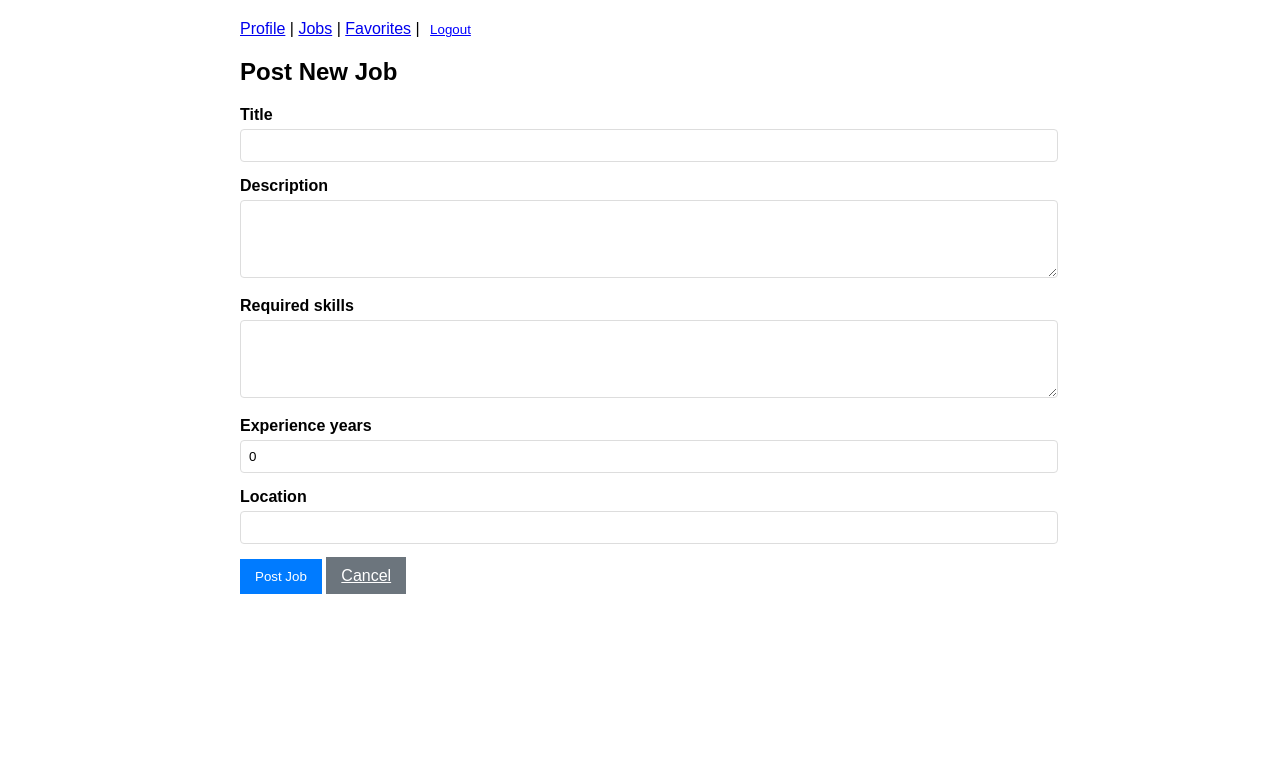
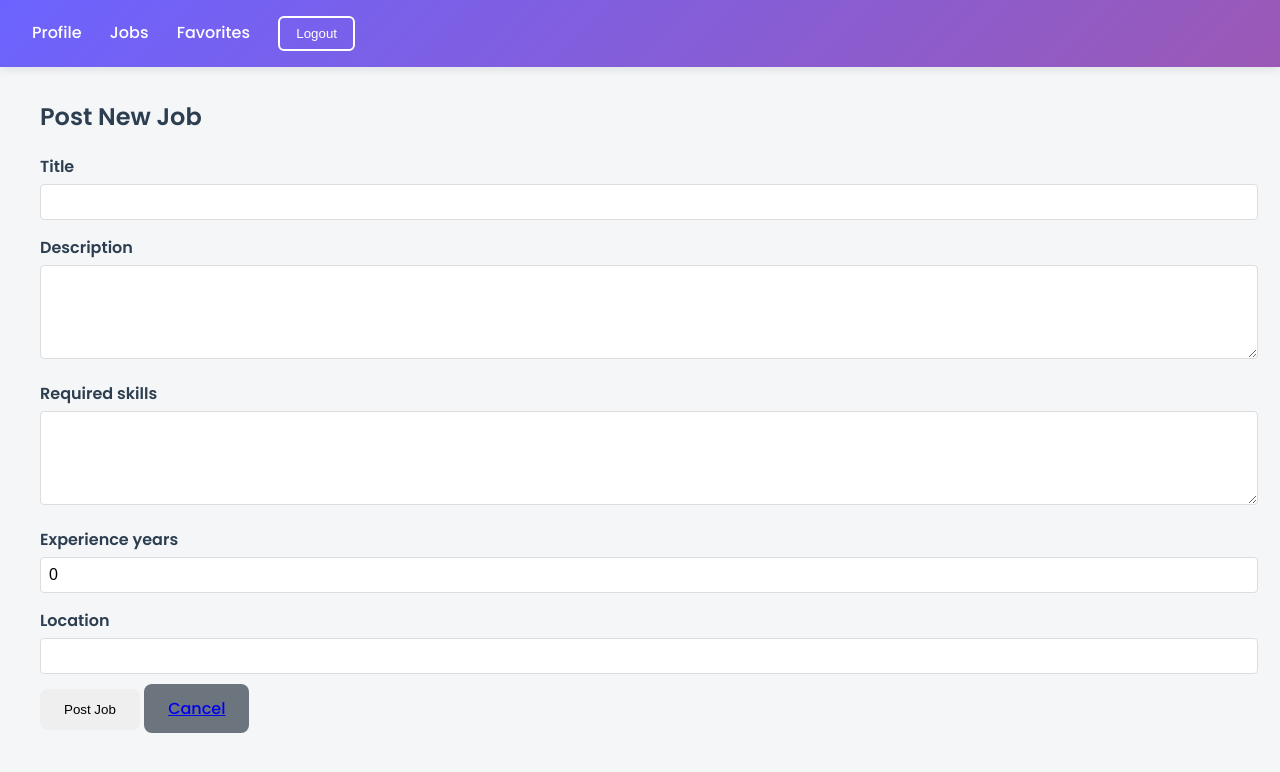
Before and after one commit to AzizullahDarmani/AI_Powered_Resume_Analyzer, a Django app: page /accounts/jobs/add/ in a window 1280 px wide. Shown: the top 772 px of the page. Run offline with Django 5.2, Linux system fonts and the light colour scheme; the visitor is signed in with stand-in values (Sample User, id 1); some libraries are stand-ins or nearby versions.

Commit message:
Assistant checkpoint: Update base template with modern design and color scheme
Assistant generated file changes:
- accounts/templates/accounts/base.html: Update base template with modern design

---

User prompt:

now, please give a beautiful and modern design for my application. Do not use only blue color, try to give different collors that much the most, and are user friendly

Replit-Commit-Author: Assistant
Replit-Commit-Session-Id: 0411cb77-4424-4415-a595-fc67fea6358b

```diff
--- a/accounts/templates/accounts/base.html
+++ b/accounts/templates/accounts/base.html
@@ -1,34 +1,175 @@
+
 <!DOCTYPE html>
 <html>
 <head>
-    <title>{% block title %}Authentication System{% endblock %}</title>
+    <title>{% block title %}Resume Matcher{% endblock %}</title>
+    <link href="https://fonts.googleapis.com/css2?family=Poppins:wght@400;500;600&display=swap" rel="stylesheet">
     <style>
-        body { font-family: Arial; max-width: 800px; margin: 0 auto; padding: 20px; }
-        .form-group { margin-bottom: 15px; }
-        .btn { padding: 10px 15px; background: #007bff; color: white; border: none; cursor: pointer; }
-        .alert { padding: 15px; margin-bottom: 20px; border: 1px solid #ddd; }
+        :root {
+            --primary: #6C63FF;
+            --secondary: #FF6B6B;
+            --success: #2ECC71;
+            --warning: #F1C40F;
+            --dark: #2C3E50;
+            --light: #F8F9FA;
+            --accent: #9B59B6;
+        }
+
+        body {
+            font-family: 'Poppins', sans-serif;
+            margin: 0;
+            padding: 0;
+            background-color: #f4f6f8;
+            color: var(--dark);
+        }
+
+        nav {
+            background: linear-gradient(135deg, var(--primary), var(--accent));
+            padding: 1rem 2rem;
+            box-shadow: 0 2px 10px rgba(0,0,0,0.1);
+        }
+
+        nav a {
+            color: white;
+            text-decoration: none;
+            margin-right: 1.5rem;
+            font-weight: 500;
+            transition: opacity 0.3s;
+        }
+
+        nav a:hover {
+            opacity: 0.8;
+        }
+
+        .container {
+            max-width: 1200px;
+            margin: 2rem auto;
+            padding: 0 1rem;
+        }
+
+        .form-group {
+            margin-bottom: 1.5rem;
+        }
+
+        .form-group label {
+            display: block;
+            margin-bottom: 0.5rem;
+            color: var(--dark);
+            font-weight: 500;
+        }
+
+        .form-group input, .form-group textarea {
+            width: 100%;
+            padding: 0.8rem;
+            border: 1px solid #ddd;
+            border-radius: 8px;
+            font-size: 1rem;
+            transition: border-color 0.3s;
+        }
+
+        .form-group input:focus, .form-group textarea:focus {
+            outline: none;
+            border-color: var(--primary);
+        }
+
+        .btn {
+            padding: 0.8rem 1.5rem;
+            border: none;
+            border-radius: 8px;
+            cursor: pointer;
+            font-weight: 500;
+            transition: transform 0.2s, box-shadow 0.2s;
+        }
+
+        .btn:hover {
+            transform: translateY(-2px);
+            box-shadow: 0 4px 12px rgba(0,0,0,0.1);
+        }
+
+        .btn-primary {
+            background: var(--primary);
+            color: white;
+        }
+
+        .btn-secondary {
+            background: var(--secondary);
+            color: white;
+        }
+
+        .btn-success {
+            background: var(--success);
+            color: white;
+        }
+
+        .alert {
+            padding: 1rem;
+            margin-bottom: 1.5rem;
+            border-radius: 8px;
+            background: white;
+            box-shadow: 0 2px 8px rgba(0,0,0,0.05);
+        }
+
+        .alert-success {
+            border-left: 4px solid var(--success);
+        }
+
+        .alert-warning {
+            border-left: 4px solid var(--warning);
+        }
+
+        .card {
+            background: white;
+            border-radius: 12px;
+            padding: 1.5rem;
+            margin-bottom: 1.5rem;
+            box-shadow: 0 4px 12px rgba(0,0,0,0.05);
+            transition: transform 0.3s;
+        }
+
+        .card:hover {
+            transform: translateY(-4px);
+        }
+
+        .logout-btn {
+            background: transparent;
+            border: 2px solid white;
+            color: white;
+            padding: 0.5rem 1rem;
+            border-radius: 6px;
+            cursor: pointer;
+            transition: all 0.3s;
+        }
+
+        .logout-btn:hover {
+            background: white;
+            color: var(--primary);
+        }
     </style>
 </head>
 <body>
     <nav>
         {% if user.is_authenticated %}
-            <a href="{% url 'profile' %}">Profile</a> |
-            <a href="{% url 'jobs' %}">Jobs</a> |
-            <a href="{% url 'favorite_jobs' %}">Favorites</a> |
+            <a href="{% url 'profile' %}">Profile</a>
+            <a href="{% url 'jobs' %}">Jobs</a>
+            <a href="{% url 'favorite_jobs' %}">Favorites</a>
             <form method="post" action="{% url 'logout' %}" style="display: inline;">
                 {% csrf_token %}
-                <button type="submit" style="background: none; border: none; color: blue; text-decoration: underline; cursor: pointer;">Logout</button>
+                <button type="submit" class="logout-btn">Logout</button>
             </form>
         {% else %}
-            <a href="{% url 'login' %}">Login</a> |
+            <a href="{% url 'login' %}">Login</a>
             <a href="{% url 'register' %}">Register</a>
         {% endif %}
     </nav>
-    {% if messages %}
-        {% for message in messages %}
-            <div class="alert">{{ message }}</div>
-        {% endfor %}
-    {% endif %}
-    {% block content %}{% endblock %}
+    <div class="container">
+        {% if messages %}
+            {% for message in messages %}
+                <div class="alert {% if message.tags %}alert-{{ message.tags }}{% endif %}">
+                    {{ message }}
+                </div>
+            {% endfor %}
+        {% endif %}
+        {% block content %}{% endblock %}
+    </div>
 </body>
 </html>
```
